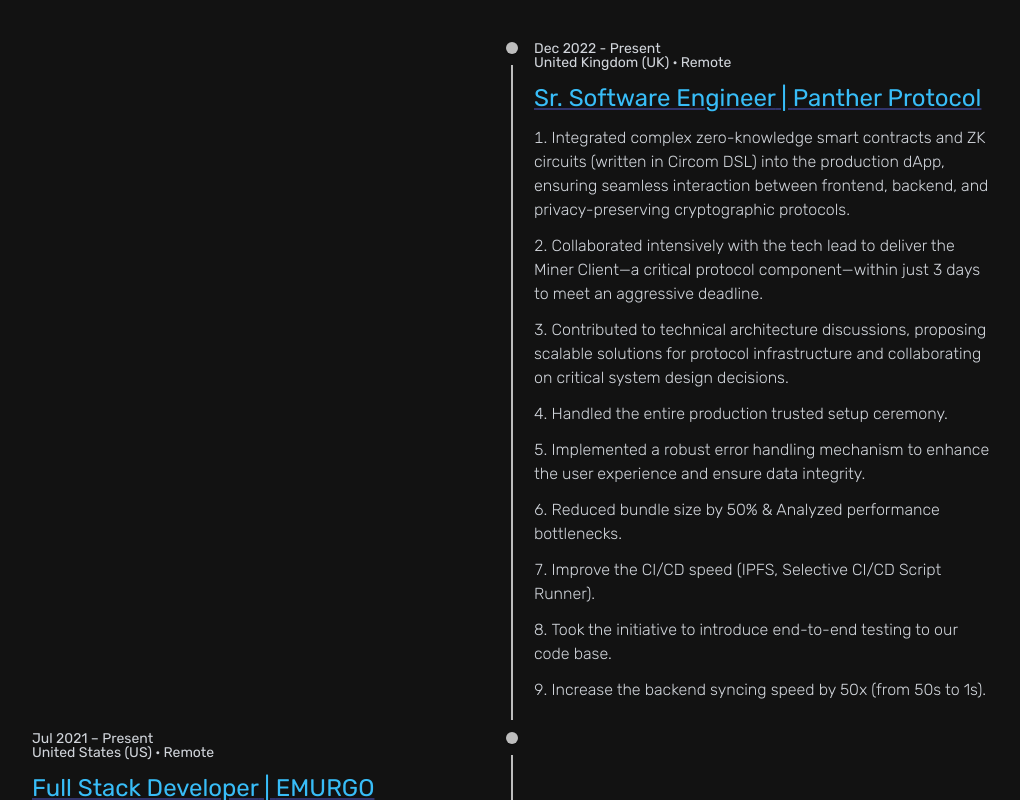
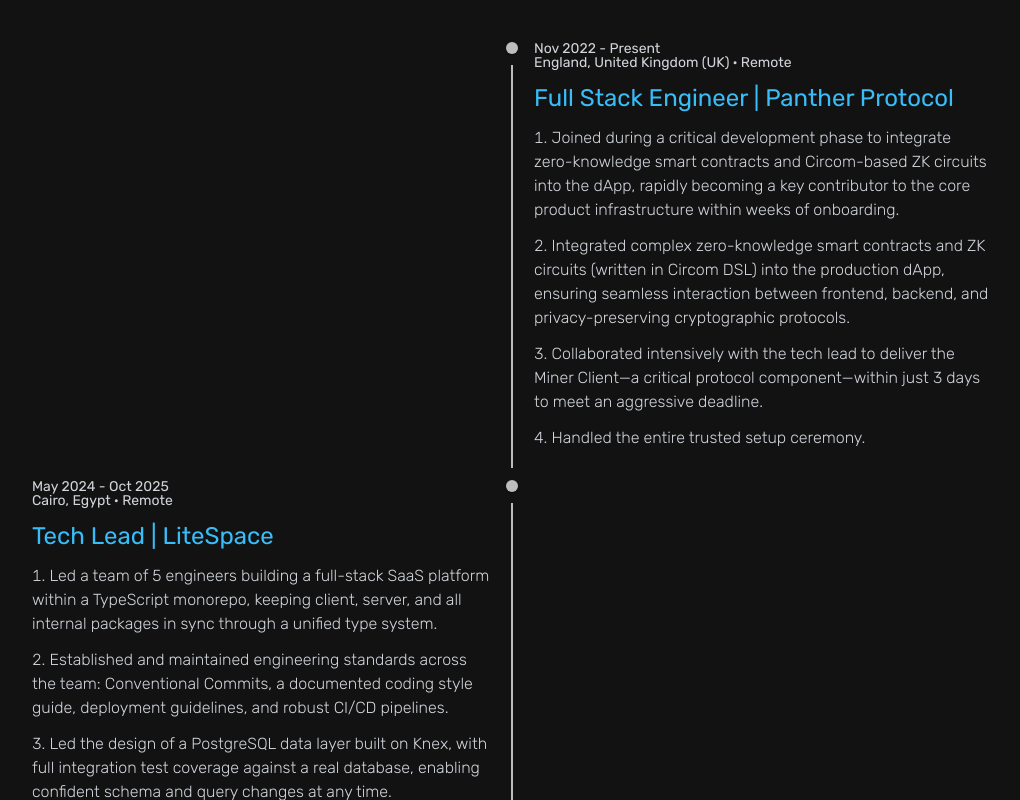
Before and after one commit to neuodev/portfolio, a Next.js app: page / in a window 1280 px wide. Shown: the part 1820-2620 px from the top of the page, without its empty margins (128-1148 px from the left). Built offline with nearby package versions, Linux system fonts and the light colour scheme.

Commit message:
feat: update work experience

```diff
--- a/components/Experience.tsx
+++ b/components/Experience.tsx
@@ -57,20 +57,7 @@ const Experience = () => {
                       {ex.location && ex.location.join(" · ")}
                     </Typography>
                   </Box>
-                  <Tooltip
-                    placement="top"
-                    arrow
-                    followCursor
-                    title={
-                      <Typography variant="body2" className="text-gray-300">
-                        {ex.company.about}
-                      </Typography>
-                    }
-                  >
                   <Typography
-                      href={ex.company.website}
-                      target="_blank"
-                      component={Link}
                     className="!text-sky-400"
                     sx={{
                       mb: "0.75rem",
@@ -86,7 +73,6 @@ const Experience = () => {
                   >
                     {ex.jobTitle} | {ex.company.name}
                   </Typography>
-                  </Tooltip>
                   <ul>
                     {ex.roles.map((role, idx) => (
                       <li
--- a/components/SocialLinks.tsx
+++ b/components/SocialLinks.tsx
@@ -18,15 +18,8 @@ const SocialLinks: React.FC<{ asCols: boolean }> = ({ asCols }) => {
           <SocialIcon id={s.id} width="35px" className="fill-sky-400" />
         );
         return (
-          <Tooltip
-            arrow
-            placement={asCols ? "right" : "top"}
+          <Button
             key={s.id}
-            title={
-              <Typography fontFamily="Rubik">Check me on {s.lable}</Typography>
-            }
-          >
-            <Button
             onClick={() => window.open(s.url)}
             className="group border-transparent group-hover:border-sky-400 transition-colors duration-200 relative overflow-hidden bg-slide"
             sx={{
@@ -50,7 +43,6 @@ const SocialLinks: React.FC<{ asCols: boolean }> = ({ asCols }) => {
               icon
             )}
           </Button>
-          </Tooltip>
         );
       })}
     </div>
--- a/json/me.json
+++ b/json/me.json
@@ -1,9 +1,9 @@
 {
   "name": "Ahmed Ghait",
   "photo": "/images/me-3.png",
-  "resume": "/Ahmed Ghait - Full Stack Web3 Developer.pdf",
-  "jobTitle": "Full Stack Web3 Developer",
-  "jobTitleParts": ["A Full Stack Developer", "Ahmed Ghait"],
+  "resume": "/Ahmed Ghait - Full Stack Engineer.pdf",
+  "jobTitle": "Full Stack Engineer",
+  "jobTitleParts": ["Ahmed Ghait", "A Full Stack Engineer"],
   "aboutme": "I take extreme ownership of the problems I am working on. My dedication to quality and meticulous attention to detail enables me to produce work of exceptional standard.",
   "github": "https://github.com/neuodev",
   "url": "https://ahmedibrahim.dev/",
@@ -52,75 +52,60 @@
   },
   "experiences": [
     {
-      "company": {
-        "name": "Panther Protocol",
-        "website": "https://www.panther.org/",
-        "about": "Panther Protocol is an end-to-end solution that restores privacy in Web3 and DeFi while providing financial institutions with full ownership of their data as they participate in decentralized finance."
-      },
-      "period": "Dec 2022 - Present",
-      "jobTitle": "Sr. Software Engineer",
-      "location": ["United Kingdom (UK)", "Remote"],
+      "company": { "name": "Panther Protocol" },
+      "period": "Nov 2022 - Present",
+      "jobTitle": "Full Stack Engineer",
+      "location": ["England, United Kingdom (UK)", "Remote"],
       "roles": [
+        "Joined during a critical development phase to integrate zero-knowledge smart contracts and Circom-based ZK circuits into the dApp, rapidly becoming a key contributor to the core product infrastructure within weeks of onboarding.",
         "Integrated complex zero-knowledge smart contracts and ZK circuits (written in Circom DSL) into the production dApp, ensuring seamless interaction between frontend, backend, and privacy-preserving cryptographic protocols.",
         "Collaborated intensively with the tech lead to deliver the Miner Client—a critical protocol component—within just 3 days to meet an aggressive deadline.",
-        "Contributed to technical architecture discussions, proposing scalable solutions for protocol infrastructure and collaborating on critical system design decisions.",
-        "Handled the entire production trusted setup ceremony.",
-        "Implemented a robust error handling mechanism to enhance the user experience and ensure data integrity.",
-        "Reduced bundle size by 50% & Analyzed performance bottlenecks.",
-        "Improve the CI/CD speed (IPFS, Selective CI/CD Script Runner).",
-        "Took the initiative to introduce end-to-end testing to our code base.",
-        "Increase the backend syncing speed by 50x (from 50s to 1s)."
+        "Handled the entire trusted setup ceremony."
       ]
     },
     {
-      "company": {
-        "name": "EMURGO",
-        "website": "https://emurgo.io/",
-        "about": "EMURGO is the official commercial arm and a founding entity of the Cardano blockchain."
-      },
-      "period": "Jul 2021 – Present",
-      "jobTitle": "Full Stack Developer",
-      "location": ["United States (US)", "Remote"],
+      "company": { "name": "LiteSpace" },
+      "period": "May 2024 - Oct 2025",
+      "jobTitle": "Tech Lead",
+      "location": ["Cairo, Egypt", "Remote"],
       "roles": [
-        "Developed and maintained the dApp Connector, enabling Cardano developers to build decentralized applications that interact with the Cardano blockchain through the Yoroi wallet Chrome extension.",
-        "Maintained and enhanced open-source packages utilized by the Cardano community and internal development teams, ensuring reliability and compatibility across the ecosystem.",
-        "Developed features spanning both frontend and backend systems, contributing to platform scalability and functionality for the broader Cardano developer community.",
-        "Awarded Duo-Coder Virtuoso in recognition of exceptional versatility in full-stack development and proven track record of technical excellence in extending platform capabilities.",
-        "Collaborated cross-functionally to deliver high-quality solutions that met both technical requirements and business objectives.",
-        "Review PRs and make sure they follow the code standards and best practices.",
-        "Onboard new developers and help them fit into the team."
+        "Led a team of 5 engineers building a full-stack SaaS platform within a TypeScript monorepo, keeping client, server, and all internal packages in sync through a unified type system.",
+        "Established and maintained engineering standards across the team: Conventional Commits, a documented coding style guide, deployment guidelines, and robust CI/CD pipelines.",
+        "Led the design of a PostgreSQL data layer built on Knex, with full integration test coverage against a real database, enabling confident schema and query changes at any time.",
+        "Built a platform-agnostic headless hooks library that encapsulated client-side logic and could be consumed across React, Next.js, and React Native without modification."
       ]
     },
     {
-      "company": {
-        "name": "Synpress",
-        "website": "https://github.com/Synthetixio/synpress",
-        "about": "Synpress is a true E2E testing framework based on Cypress and Playwright with support for MetaMask."
-      },
-      "period": "Feb 2023 - Present",
-      "jobTitle": "Open Source Maintainer",
-      "location": ["International", "Remote"],
+      "company": { "name": "EMURGO" },
+      "period": "Apr 2021 – May 2024",
+      "jobTitle": "Full Stack Engineer",
+      "location": ["North Carolina, United States (US)", "Remote"],
       "roles": [
-        "Authored complete technical documentation from scratch, launching docs.synpress.io to improve developer onboarding and reduce setup friction.",
-        "Migrated the entire codebase from JavaScript to TypeScript, improving type safety and developer experience across the framework.",
-        "Optimized package distribution by reducing bundle size and implementing headless browser support for CI/CD environments.",
-        "Maintained the project through feature development, issue triage, pull request reviews, code refactoring, and test coverage improvements.",
-        "Engaged with the open-source community to support developers integrating Synpress into their Web3 testing workflows."
+        "Delivered full-stack development across EMURGO Fintech's platform, collaborating closely with design, product, tech, and QA teams to extend platform capabilities and maintain critical infrastructure for the Cardano ecosystem.",
+        "Developed and maintained the dApp Connector, enabling Cardano developers to build decentralized applications that interact with the Cardano blockchain through the Yoroi wallet Chrome extension.",
+        "Maintained and enhanced open-source packages utilized by the Cardano community and internal development teams, ensuring reliability and compatibility across the ecosystem.",
+        "Awarded Duo-Coder Virtuoso in recognition of exceptional versatility in full-stack development and a proven track record of technical excellence in extending platform capabilities."
       ]
     },
     {
-      "company": {
-        "name": "Spherium",
-        "website": "https://spherium.finance/",
-        "about": "The Gateway to a cross-chain interoperable ecosystem that lets users bridge tokens on multiple chains."
-      },
+      "company": { "name": "Synpress" },
+      "period": "Feb 2023 - Jul 2023",
+      "jobTitle": "Open Source Developer (Co-Maintainer)",
+      "location": ["Sydney, NSW", "Remote"],
+      "roles": [
+        "Spearheaded the technical modernization, development, and community maintenance of the Synpress E2E testing framework. Drove significant improvements in performance, code quality, and documentation, ensuring the framework remained a high-quality tool for its growing user base.",
+        "Migrated the entire codebase from JavaScript to TypeScript, improving type safety and developer experience across the framework.",
+        "Optimized package distribution by reducing bundle size and implementing headless browser support for CI/CD environments.",
+        "Maintained the project through feature development, issue triage, pull request reviews, code refactoring, and test coverage improvements."
+      ]
+    },
+    {
+      "company": { "name": "Spherium" },
       "period": "Dec 2018 – Aug 2019",
-      "jobTitle": "Full Stack Developer",
+      "jobTitle": "Full Stack Engineer",
       "location": ["Singapore (SG)", "Remote"],
       "roles": [
-        "Founding member of a team to develop a cross-chain bridge platform",
-        "Build the required infrastructure for a transaction queue (API, Cron Job, Scheduler).",
-        "Integrated new 12 blockchains that allowed users to easily move tokens between them.",
+        "Worked as a Full Stack Developer at a DeFi startup, contributing to the design and development of multiple decentralized finance products, including token staking, cross-chain token bridging across 12 EVM-compatible networks, and a lending & borrowing platform.",
         "Reduced average request time for most important endpoints from 12s to 2s (6x faster).",
         "Onboarding new developers and helping them fit into the team."
       ]
@@ -140,18 +125,6 @@
       {
         "image": "images/story-2.jpg",
         "url": "https://blog.ahmedibrahim.dev/how-to-document-your-library-f90c444855be"
-      },
-      {
-        "image": "images/story-4.jpg",
-        "url": "https://blog.ahmedibrahim.dev/my-islamic-morning-routine-as-a-software-engineer-working-from-home-ced36311cd51"
-      },
-      {
-        "image": "images/story-3.jpg",
-        "url": "https://blog.ahmedibrahim.dev/how-a-single-ted-video-changed-my-life-e47689ed5717"
-      },
-      {
-        "image": "images/story-1.jpg",
-        "url": "https://blog.ahmedibrahim.dev/my-mind-wasnt-prepared-to-start-a-blog-but-now-it-is-36a6843a97f5"
       }
     ]
   },
--- a/package.json
+++ b/package.json
@@ -17,6 +17,7 @@
     "@mui/material": "^5.10.6",
     "classnames": "^2.3.2",
     "googleapis": "^108.0.0",
+    "mixpanel-browser": "^2.75.0",
     "next": "12.3.1",
     "nodemailer": "^6.7.8",
     "react": "18.2.0",
--- a/pages/_app.tsx
+++ b/pages/_app.tsx
@@ -1,5 +1,6 @@
 import type { AppProps } from "next/app";
 import "../styles/globals.css";
+import "../utils/mixpanel";
 
 function MyApp({ Component, pageProps }: AppProps) {
   return <Component {...pageProps} />;
--- /dev/null
+++ b/utils/mixpanel.ts
@@ -0,0 +1,6 @@
+import mixpanel from "mixpanel-browser";
+
+mixpanel.init("eddfa41d9f20a76a8112b6a7d2de43fa", {
+  autocapture: true,
+  record_sessions_percent: 100,
+});
```
Also changed, not shown: 2 other files (tests, documents, lock files or other folders). Lines whose indentation alone changed are shown as unchanged.
